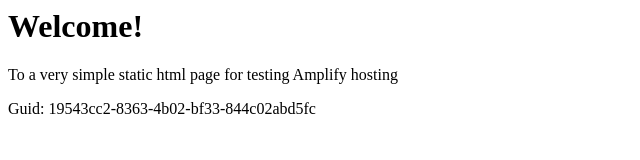
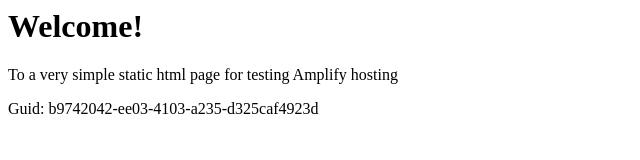
Before and after one commit to aws-aemilia-yul/Github-PR-Commit-Integration-Test-DoNotTouch-GithubWebhookPreviewCanaryTest-v1-prod-ca-central-1, a website: page src/index.html in a window 1280 px wide. Shown: the full height of the page, 0-640 px from the left. Drawn offline with Linux system fonts and the light colour scheme.

Commit message:
commit from integ tests

```diff
--- a/src/index.html
+++ b/src/index.html
@@ -12,6 +12,6 @@
 <body>
     <h1>Welcome!</h1>
     <p>To a very simple static html page for testing Amplify hosting</p>
-    <p>Guid: 19543cc2-8363-4b02-bf33-844c02abd5fc</p></body>
+    <p>Guid: b9742042-ee03-4103-a235-d325caf4923d</p></body>
 
 </html>
```
